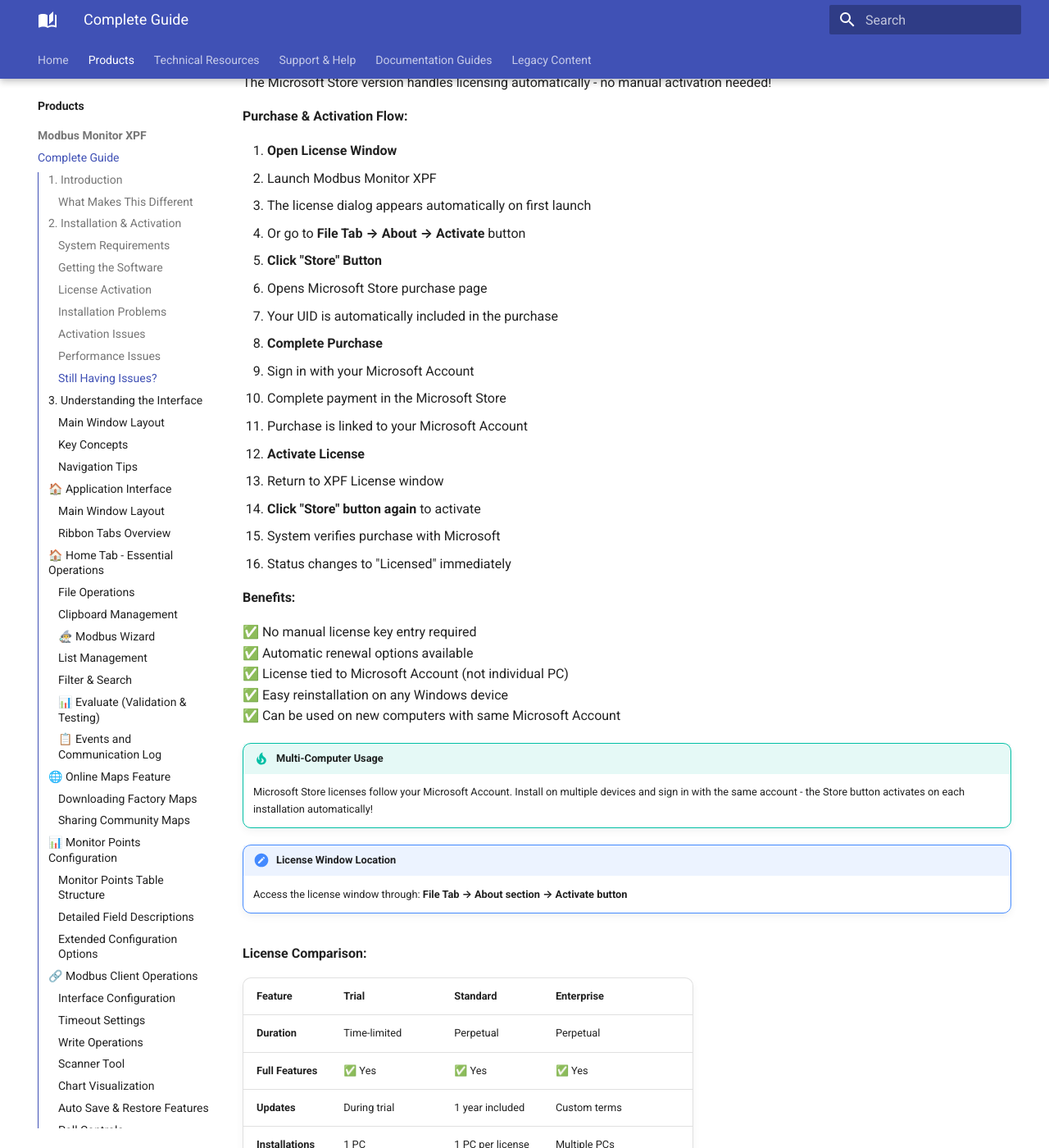
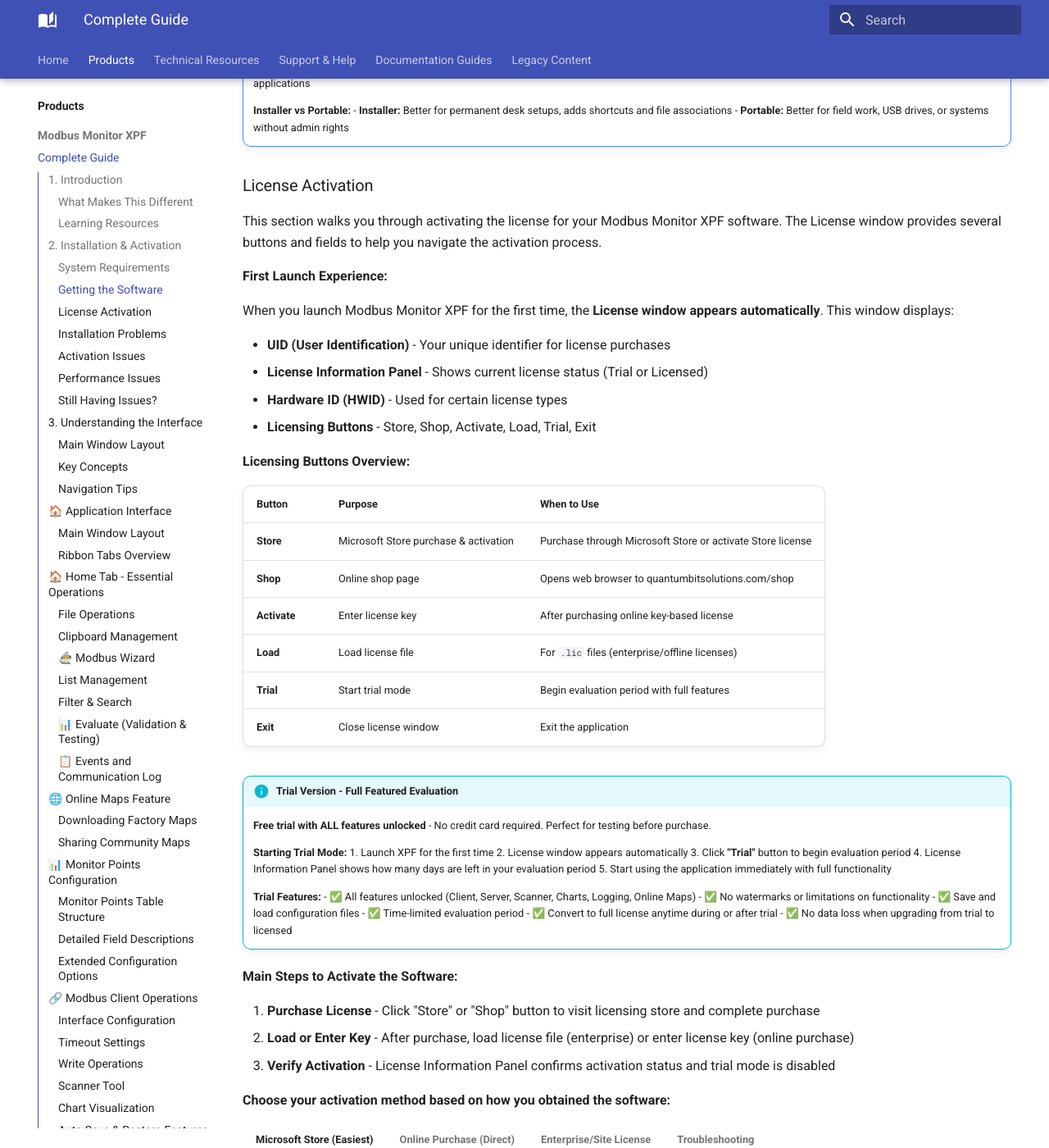
Before and after one commit to Modbus-Monitor/docs, an MkDocs documentation site: the page built from docs/products/xpf/user-guide.md, in a window 1280 px wide and 1400 px high, scrolled down 5112 px. Shown: the whole window at 82% size. Built offline with MkDocs 1.6.1 and Material for MkDocs 9.7.7, drawn with Linux system fonts in a browser that asks for light colours; the version menu is left out; some of the changed text lies outside the part shown.

Commit message:
Integrate Getting Started section from official help site
INTEGRATION COMPLETE:
- Fully integrated quantumbitsolutions.com/xpf-help Getting Started content
- All official help information now present in documentation

INTRODUCTION ENHANCEMENTS:
- Added emphasis on dual functionality (Client + Server simultaneously)
- Enhanced description to match official wording
- Added Learning Resources section (YouTube, Online Help, Forum)
- Expanded use cases for SCADA developers

GETTING THE SOFTWARE - IMPROVEMENTS:
- Renamed tabs to match official help terminology
- Added 'Install via Microsoft Store' detailed description
- Added 'Install from the Web' with portable version explanation
- Documented first launch delay for portable version
- Added multiple download location links (Download page, Shop page)
- Clarified Microsoft Store web URL option

LICENSE ACTIVATION - MAJOR ADDITIONS:
- Added 'First Launch Experience' section explaining auto-popup
- Created Licensing Buttons Overview table (Store/Shop/Activate/Load/Trial/Exit)
- Documented what displays on first launch (UID, HWID, panels)
- Added 'Main Steps to Activate' summary workflow
- Enhanced Trial info box with evaluation period details
- Clarified no data loss when upgrading from trial

MATCHES OFFICIAL HELP:
- All Getting Started content from official help now integrated
- Terminology matches official documentation exactly
- Button names and locations match application
- Workflow descriptions match actual user experience

```diff
--- a/docs/products/xpf/user-guide.md
+++ b/docs/products/xpf/user-guide.md
@@ -8,10 +8,11 @@
 
 ## 1. Introduction
 
-**Modbus Monitor XPF** is a Windows application for working with Modbus devices. It handles both Client (Master) and Server (Slave) operations and supports all common Modbus variants: TCP/IP, Serial RTU, Serial ASCII, and RTU/ASCII over TCP.
+**Modbus Monitor XPF** is a versatile Windows application for facilitating communication between a Windows-based PC and Modbus Client or Server devices. It handles both Client (Master) and Server (Slave) operations and supports all common Modbus variants: TCP/IP, Serial RTU, Serial ASCII, and RTU/ASCII over TCP.
 
 ![Modbus Monitor XPF Main Interface](../../assets/screenshots/xpf-main-interface.png){ .screenshot-shadow }
 
+**One of the standout features** of Modbus Monitor XPF is its **dual functionality** - it encompasses both a Modbus Client and a Modbus Server **within a single application, running simultaneously**. This dual capability, combined with support for both Modbus Serial and Modbus TCP protocols, makes it an invaluable tool for various Modbus communication needs.
 
 **What you can do with it:**
 
@@ -21,6 +22,7 @@
 - Scan unknown devices to discover their register maps
 - Log data for analysis and troubleshooting
 - Validate register values against expected ranges
+- **Run Client and Server modes simultaneously** on one PC
 
 **Who this is for:**
 
@@ -28,15 +30,25 @@
 - Maintenance technicians troubleshooting communications
 - System integrators testing device compatibility
 - Equipment manufacturers validating Modbus implementations
+- SCADA developers needing device simulation without physical hardware
 
 ### What Makes This Different
 
 Most Modbus tools are either simple monitors or complex SCADA packages. XPF sits in the middle - it's powerful enough for serious work but simple enough to use quickly. The key advantages:
 
-1. **Runs both Master and Slave simultaneously** - Test client-server interactions on one PC
-2. **Pre-built device maps** - No manual register setup for common equipment
+1. **Runs both Master and Slave simultaneously** - Test client-server interactions on one PC without physical devices
+2. **Pre-built device maps** - Download factory-validated maps or community-contributed maps for common equipment
 3. **Built-in data validation** - Automatic pass/fail testing with color coding
 4. **Professional logging** - Proper timestamped records for troubleshooting
+5. **Cross-platform protocol support** - Mix Modbus TCP, RTU, ASCII in the same session
+
+### Learning Resources
+
+Beyond this user guide, additional resources are available:
+
+- 🎥 **[YouTube Tutorials](https://www.youtube.com/@ModbusMonitor/videos)** - Short demonstrations of features and workflows
+- 📖 **[Online Help](https://quantumbitsolutions.com/xpf-help/)** - Comprehensive web-based documentation
+- 💬 **[Community Forum](https://quantumbitsolutions.com/forums/)** - User discussions and troubleshooting help
 
 ## 2. Installation & Activation
 
@@ -88,18 +100,34 @@ Most Modbus tools are either simple monitors or complex SCADA packages. XPF sits
 
 ### Getting the Software
 
-=== "Microsoft Store"
+=== "Microsoft Store (Recommended)"
 
-    **Universal - Works on both 32-bit and 64-bit Windows**
+    **Install via Microsoft Store - Easiest Method**
 
+    Search for "Modbus Monitor XPF" directly in the Microsoft Store on your Windows Desktop. Once installed, the application can be accessed from the Start Menu.
+
+    **Benefits:**
     - **Automatic updates** and license management
     - **No admin rights** needed for installation
-    - **Best for hobbyists** and multi-computer setups
-    - **License per user** (not per machine)
+    - **Universal binary** - Works on both 32-bit and 64-bit Windows
+    - **License per user** (not per machine) - follows your Microsoft Account
+    - **Automatic cloud licensing** - Purchase and activate through Store
 
     [:material-microsoft-windows: Get from Microsoft Store](ms-windows-store://pdp/?productid=9PG862WL5HSM){ .md-button .md-button--primary }
 
-=== "Direct Download"
+    Or visit the web store: [Microsoft Store Product Page](https://www.microsoft.com/store/apps/9PG862WL5HSM)
+
+=== "Direct Download from Web"
+
+    **Install from the Web - Portable or Installer Options**
+
+    Visit QuantumBitSolutions.com Download or Shop pages to download or purchase the application.
+
+    **Portable Version:**
+    - The software is a **portable version**, meaning it can be **run from any location without requiring installation**
+    - **First launch note:** Slight delay is normal as the application unpacks files to a temporary location
+    - Perfect for USB drives or systems without admin rights
+    - Keep it with your field equipment for on-site troubleshooting
 
     **Choose your architecture and installation type:**
 
@@ -108,6 +136,10 @@ Most Modbus tools are either simple monitors or complex SCADA packages. XPF sits
     | **64-bit** *(Recommended for modern systems)* | [:material-download: x64 Installer](https://quantumbitsolutions.com/download/ModbusMonitor_XPF_x64_Installer.zip){ .md-button } | [:material-download: x64 Portable](https://quantumbitsolutions.com/download/Modbus_Monitor_XPFx64.zip){ .md-button } |
     | **32-bit** *(Older systems only)* | [:material-download: x86 Installer](https://quantumbitsolutions.com/download/ModbusMonitor_XPF_x86_Installer.zip){ .md-button } | [:material-download: x86 Portable](https://quantumbitsolutions.com/download/Modbus_Monitor_XPFx86.zip){ .md-button } |
 
+    **Additional Download Locations:**
+    - [:material-download: Download Page](https://quantumbitsolutions.com/purchase/) - All versions available
+    - [:material-cart: Shop Page](https://quantumbitsolutions.com/shop/) - Purchase with download links
+
     **What's the difference?**
 
     - **Installer:** Creates shortcuts, integrates with Windows, faster startup
@@ -115,7 +147,7 @@ Most Modbus tools are either simple monitors or complex SCADA packages. XPF sits
     - **64-bit:** Works on modern Windows (2010+), handles large datasets better
     - **32-bit:** Only needed for older Windows systems or embedded PCs
 
-=== "Purchase"
+=== "Enterprise Purchase"
 
     **Volume licensing and site deployments**
     - **Multiple machine licenses** available
@@ -140,22 +172,51 @@ Most Modbus tools are either simple monitors or complex SCADA packages. XPF sits
 
 ### License Activation
 
-!!! info "Trial Version Available"
-    **Free full-featured trial** - No credit card required. All features available during evaluation period. Perfect for testing before purchase.
+This section walks you through activating the license for your Modbus Monitor XPF software. The License window provides several buttons and fields to help you navigate the activation process.
+
+**First Launch Experience:**
+
+When you launch Modbus Monitor XPF for the first time, the **License window appears automatically**. This window displays:
+
+- **UID (User Identification)** - Your unique identifier for license purchases
+- **License Information Panel** - Shows current license status (Trial or Licensed)
+- **Hardware ID (HWID)** - Used for certain license types
+- **Licensing Buttons** - Store, Shop, Activate, Load, Trial, Exit
+
+**Licensing Buttons Overview:**
+
+| Button | Purpose | When to Use |
+|--------|---------|-------------|
+| **Store** | Microsoft Store purchase & activation | Purchase through Microsoft Store or activate Store license |
+| **Shop** | Online shop page | Opens web browser to quantumbitsolutions.com/shop |
+| **Activate** | Enter license key | After purchasing online key-based license |
+| **Load** | Load license file | For `.lic` files (enterprise/offline licenses) |
+| **Trial** | Start trial mode | Begin evaluation period with full features |
+| **Exit** | Close license window | Exit the application |
+
+!!! info "Trial Version - Full Featured Evaluation"
+    **Free trial with ALL features unlocked** - No credit card required. Perfect for testing before purchase.
 
     **Starting Trial Mode:**
-    - Launch XPF for the first time
-    - License window appears automatically
-    - Click **"Trial"** button to begin evaluation period
-    - License Information Panel shows days remaining
-    - Full functionality available during trial
+    1. Launch XPF for the first time
+    2. License window appears automatically
+    3. Click **"Trial"** button to begin evaluation period
+    4. License Information Panel shows how many days are left in your evaluation period
+    5. Start using the application immediately with full functionality
 
     **Trial Features:**
-    - ✅ All features unlocked (Client, Server, Scanner, Charts, Logging)
-    - ✅ No watermarks or limitations
+    - ✅ All features unlocked (Client, Server, Scanner, Charts, Logging, Online Maps)
+    - ✅ No watermarks or limitations on functionality
     - ✅ Save and load configuration files
     - ✅ Time-limited evaluation period
     - ✅ Convert to full license anytime during or after trial
+    - ✅ No data loss when upgrading from trial to licensed
+
+**Main Steps to Activate the Software:**
+
+1. **Purchase License** - Click "Store" or "Shop" button to visit licensing store and complete purchase
+2. **Load or Enter Key** - After purchase, load license file (enterprise) or enter license key (online purchase)
+3. **Verify Activation** - License Information Panel confirms activation status and trial mode is disabled
 
 **Choose your activation method based on how you obtained the software:**
 
```
